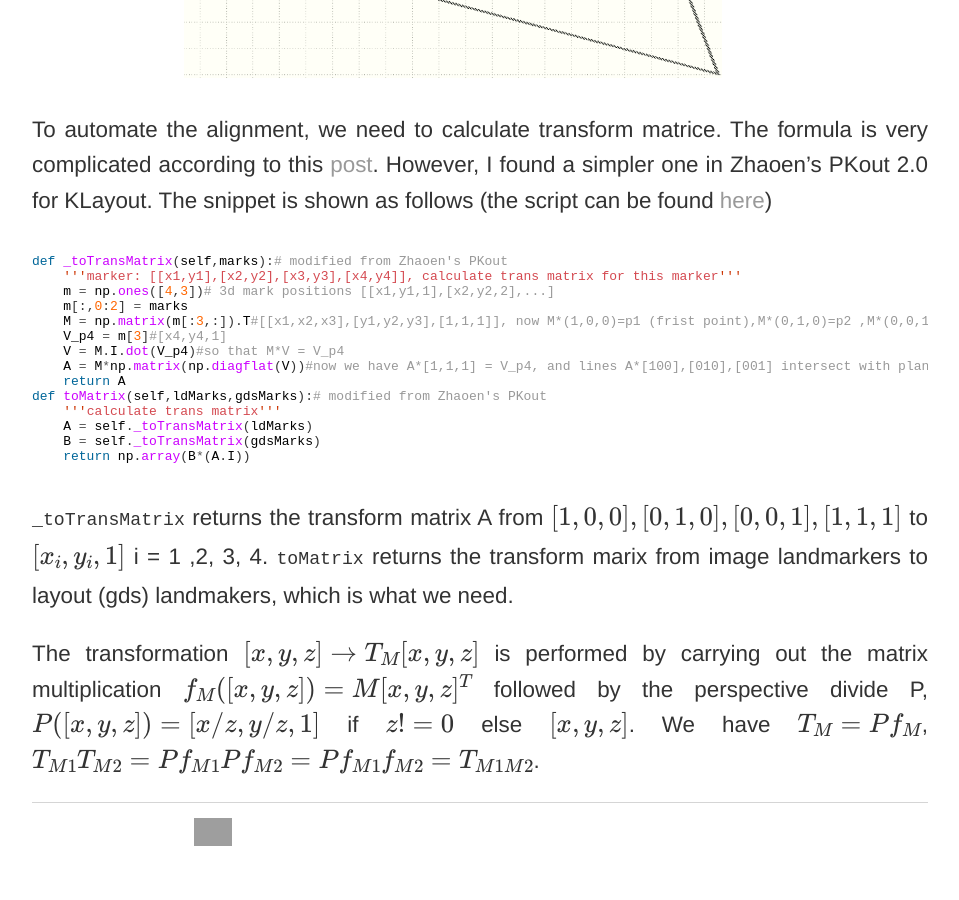
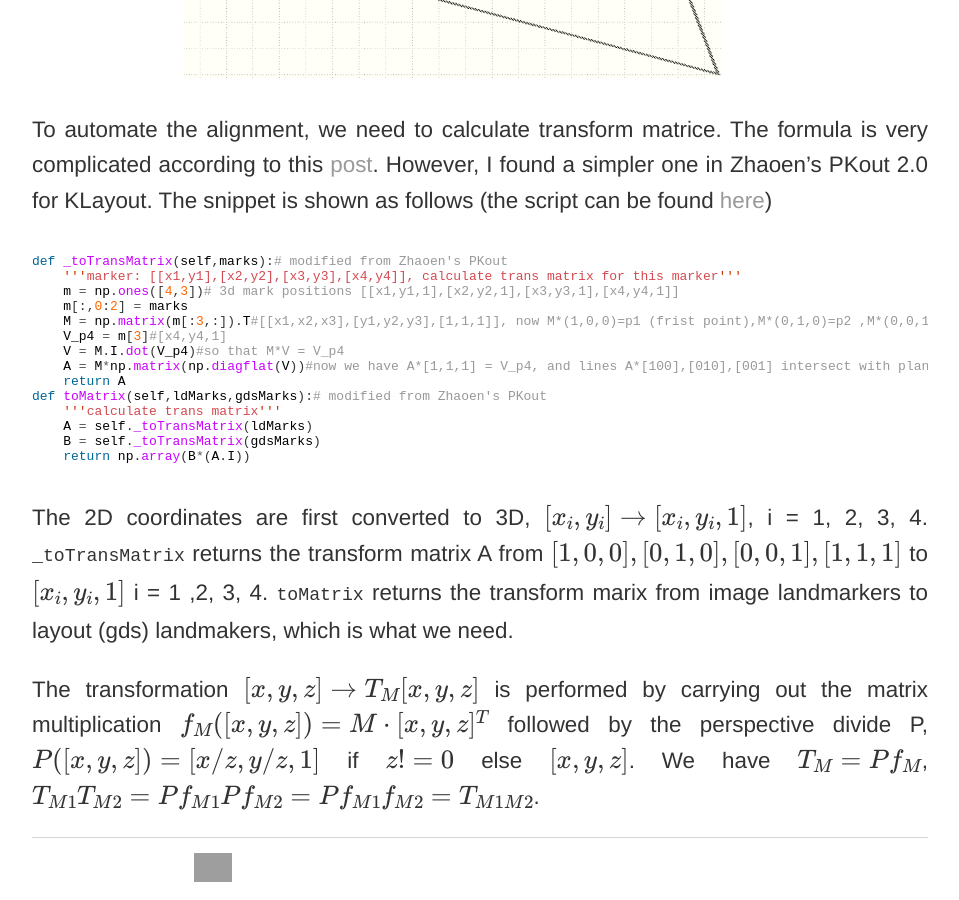
Before and after one commit to cover-me/cover-me.github.io, a Jekyll site: the page built from _posts/2020-11-02-Transformation matrix in KLayout.md, in a window 1280 px wide and 900 px high, scrolled down 1166 px. Shown: the whole window, without its empty margins (160-1119 px from the left). Built offline with Jekyll 4.4.1, drawn with Linux system fonts in a browser that asks for light colours; formulas are drawn with MathJax 3; before the commit the page ends 2030 px from its top, so only the background shows below that; grey boxes are pictures that could not be loaded.

Commit message:
Update 2020-11-02-Transformation matrix in KLayout.md

````diff
--- a/_posts/2020-11-02-Transformation matrix in KLayout.md
+++ b/_posts/2020-11-02-Transformation matrix in KLayout.md
@@ -14,7 +14,7 @@
 ```python
 def _toTransMatrix(self,marks):# modified from Zhaoen's PKout
     '''marker: [[x1,y1],[x2,y2],[x3,y3],[x4,y4]], calculate trans matrix for this marker'''
-    m = np.ones([4,3])# 3d mark positions [[x1,y1,1],[x2,y2,2],...]
+    m = np.ones([4,3])# 3d mark positions [[x1,y1,1],[x2,y2,1],[x3,y3,1],[x4,y4,1]]
     m[:,0:2] = marks
     M = np.matrix(m[:3,:]).T#[[x1,x2,x3],[y1,y2,y3],[1,1,1]], now M*(1,0,0)=p1 (frist point),M*(0,1,0)=p2 ,M*(0,0,1)=p3
     V_p4 = m[3]#[x4,y4,1]
@@ -28,6 +28,6 @@
     return np.array(B*(A.I))
 ```
 
-`_toTransMatrix` returns the transform matrix A from $[1,0,0],[0,1,0],[0,0,1],[1,1,1]$ to $[x_i,y_i,1]$ i = 1 ,2, 3, 4. `toMatrix` returns the transform marix from image landmarkers to layout (gds) landmakers, which is what we need.
+The 2D coordinates are first converted to 3D, $[x_i, y_i] \rightarrow [x_i, y_i, 1]$, i = 1, 2, 3, 4. `_toTransMatrix` returns the transform matrix A from $[1,0,0],[0,1,0],[0,0,1],[1,1,1]$ to $[x_i,y_i,1]$ i = 1 ,2, 3, 4. `toMatrix` returns the transform marix from image landmarkers to layout (gds) landmakers, which is what we need.
 
-The transformation $[x,y,z] \rightarrow T_M [x,y,z]$ is performed by carrying out the matrix multiplication $f_M([x,y,z]) = M [x,y,z]^T$ followed by the perspective divide P,  $P([x,y,z]) = [x/z,y/z,1]$ if $z!=0$ else $[x,y,z]$. We have $T_M = P f_M$, $T_{M1}T_{M2} = P f_{M1} P f_{M2} = P f_{M1} f_{M2} = T_{M1 M2}$.
+The transformation $[x,y,z] \rightarrow T_M [x,y,z]$ is performed by carrying out the matrix multiplication $f_M([x,y,z]) = M \cdot [x,y,z]^T$ followed by the perspective divide P,  $P([x,y,z]) = [x/z,y/z,1]$ if $z!=0$ else $[x,y,z]$. We have $T_M = P f_M$, $T_{M1}T_{M2} = P f_{M1} P f_{M2} = P f_{M1} f_{M2} = T_{M1 M2}$.
````
